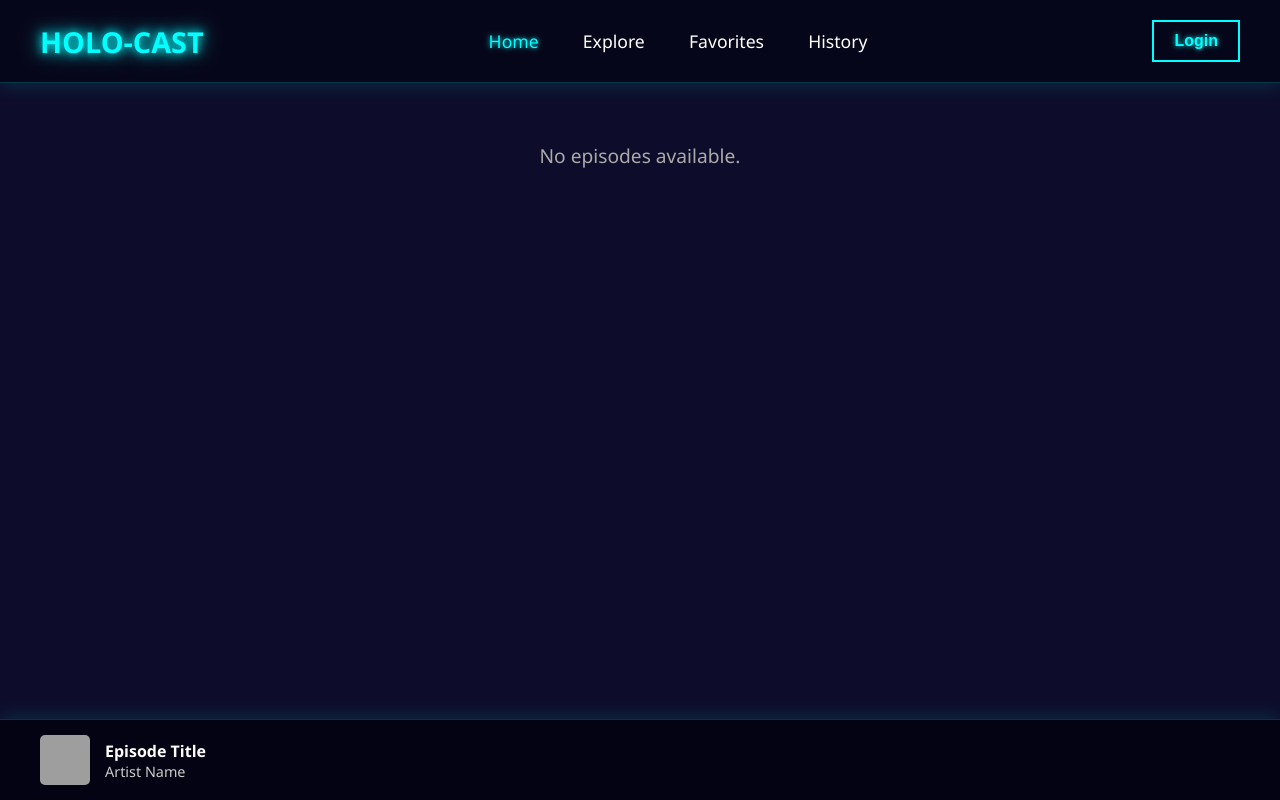
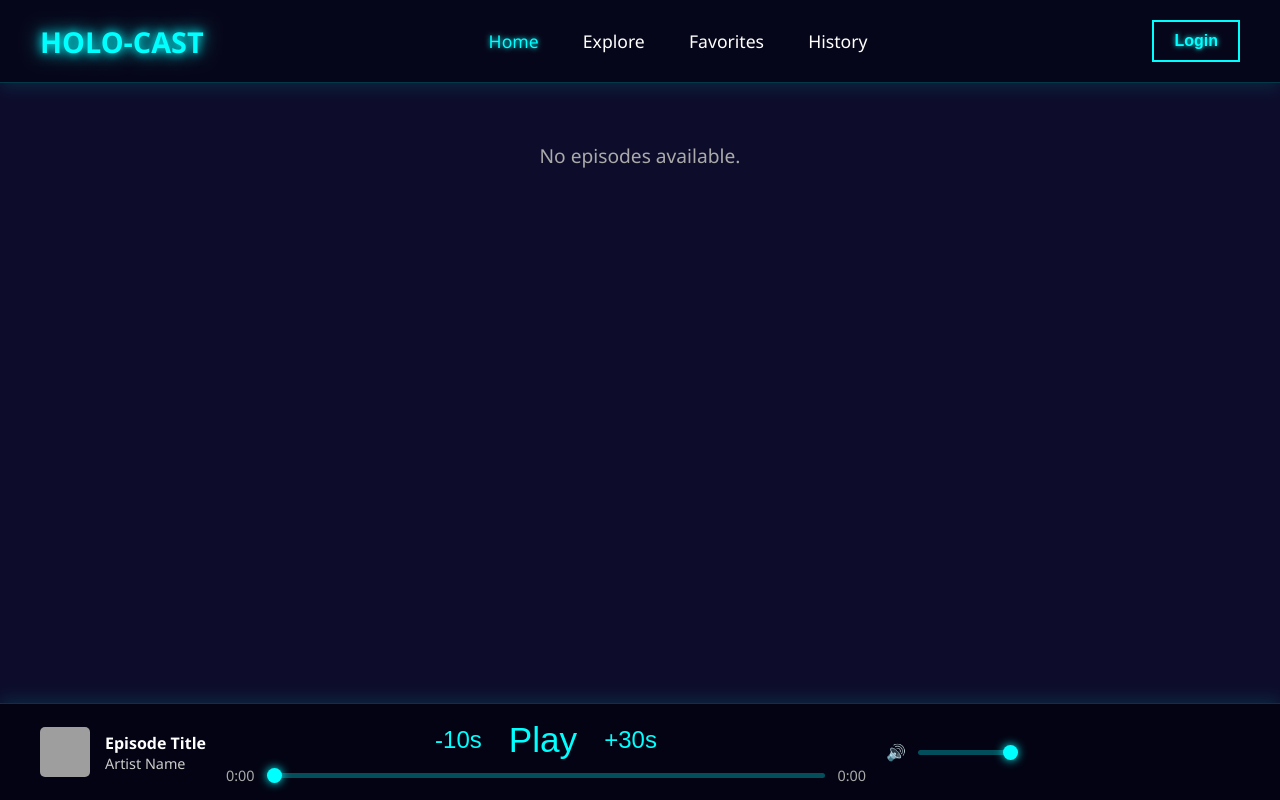
Before and after one commit to love-mamun/eid, a PHP site: page / in a window 1280 px wide. Run offline with PHP 8.4, Linux system fonts and the light colour scheme; data that the repository does not hold is empty; some libraries are stand-ins or nearby versions; grey boxes are pictures that could not be loaded.

Commit message:
feat: Implement Podcast Player with Waveform Animation
This commit introduces a functional podcast player to the frontend.

- Adds a full set of player controls to the Quick Play Bar, including play/pause, forward/rewind, a progress/seek bar, and a volume slider.
- Implements the core JavaScript logic to manage an HTML5 audio element.
- Connects the episode list's 'Play' buttons to the player, allowing users to load and play any approved episode.
- The player UI is fully styled to match the holographic theme.
- Adds a dynamic, cosmetic waveform animation to the player bar that activates during playback.
- Fixes a critical typo in the UserController's login error handling.

```diff
--- a/api/v1/controllers/UserController.php
+++ b/api/v1/controllers/UserController.php
@@ -88,7 +88,7 @@ class UserController extends Controller
                 $this->jsonResponse(['error' => 'Invalid credentials'], 401);
             }
         } catch (PDOException $e) {
-            $this.jsonResponse(['error' => 'Database error: ' . $e->getMessage()], 500);
+            $this->jsonResponse(['error' => 'Database error: ' . $e->getMessage()], 500);
         }
     }
 
--- a/index.php
+++ b/index.php
@@ -87,10 +87,23 @@
                 </div>
             </div>
             <div class="player-controls">
-                <!-- Player controls will go here -->
+                <div class="buttons">
+                    <button id="rewind-btn" class="control-btn">-10s</button>
+                    <button id="play-pause-btn" class="control-btn play">Play</button>
+                    <button id="forward-btn" class="control-btn">+30s</button>
+                </div>
+                <div class="progress-container">
+                    <span id="current-time">0:00</span>
+                    <input type="range" id="progress-bar" value="0" min="0" max="100">
+                    <span id="duration-time">0:00</span>
+                </div>
+            </div>
+            <div class="volume-controls">
+                <span id="volume-icon">🔊</span>
+                <input type="range" id="volume-slider" value="100" min="0" max="100">
             </div>
             <div class="waveform-visualizer">
-                <!-- 3D waveform visualizer will go here -->
+                <canvas id="waveform-canvas"></canvas>
             </div>
         </div>
     </div>
--- a/public/css/style.css
+++ b/public/css/style.css
@@ -319,3 +319,102 @@ body, html {
 .modal-content form textarea::placeholder {
     color: #ccc;
 }
+
+/* Player Controls */
+.quick-play-bar {
+    gap: 20px;
+}
+
+.player-controls {
+    flex-grow: 1;
+    display: flex;
+    flex-direction: column;
+    align-items: center;
+    gap: 5px;
+}
+
+.player-controls .buttons {
+    display: flex;
+    align-items: center;
+    gap: 15px;
+}
+
+.control-btn {
+    background: none;
+    border: none;
+    color: #00ffff;
+    font-size: 1.5em;
+    cursor: pointer;
+    transition: text-shadow 0.3s;
+}
+
+.control-btn:hover {
+    text-shadow: 0 0 10px #00ffff;
+}
+
+.control-btn.play {
+    font-size: 2.2em; /* Make play button bigger */
+}
+
+.progress-container {
+    display: flex;
+    align-items: center;
+    width: 100%;
+    gap: 10px;
+}
+
+.progress-container span {
+    font-size: 0.9em;
+    color: #aaa;
+}
+
+input[type="range"] {
+    -webkit-appearance: none;
+    appearance: none;
+    flex-grow: 1;
+    height: 5px;
+    background: rgba(0, 255, 255, 0.3);
+    outline: none;
+    border-radius: 5px;
+}
+
+input[type="range"]::-webkit-slider-thumb {
+    -webkit-appearance: none;
+    appearance: none;
+    width: 15px;
+    height: 15px;
+    background: #00ffff;
+    cursor: pointer;
+    border-radius: 50%;
+    box-shadow: 0 0 10px #00ffff;
+}
+
+input[type="range"]::-moz-range-thumb {
+    width: 15px;
+    height: 15px;
+    background: #00ffff;
+    cursor: pointer;
+    border-radius: 50%;
+    border: none;
+}
+
+.volume-controls {
+    display: flex;
+    align-items: center;
+    gap: 10px;
+}
+
+.volume-controls input[type="range"] {
+    width: 100px;
+}
+
+/* Waveform Visualizer */
+.waveform-visualizer {
+    width: 200px;
+    height: 50px;
+}
+
+#waveform-canvas {
+    width: 100%;
+    height: 100%;
+}
```
Also changed, not shown: public/js/app.js.
